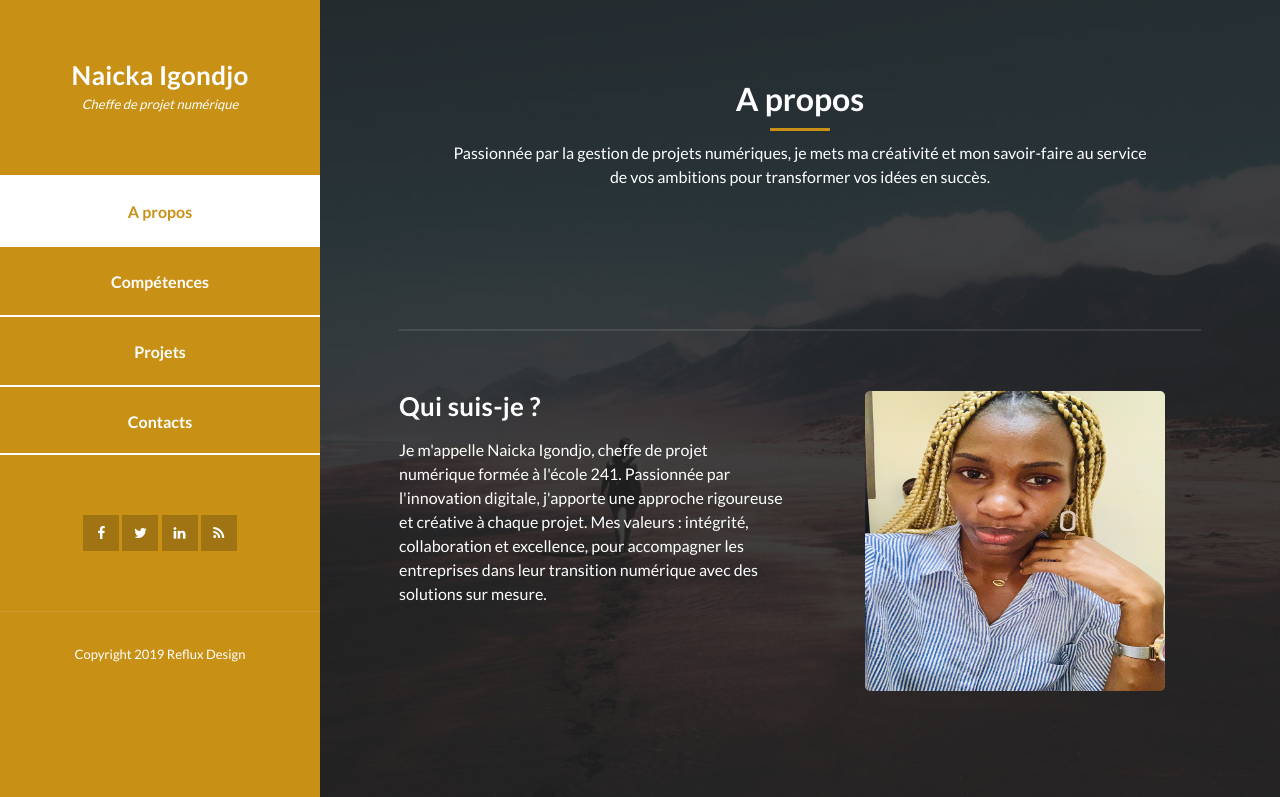
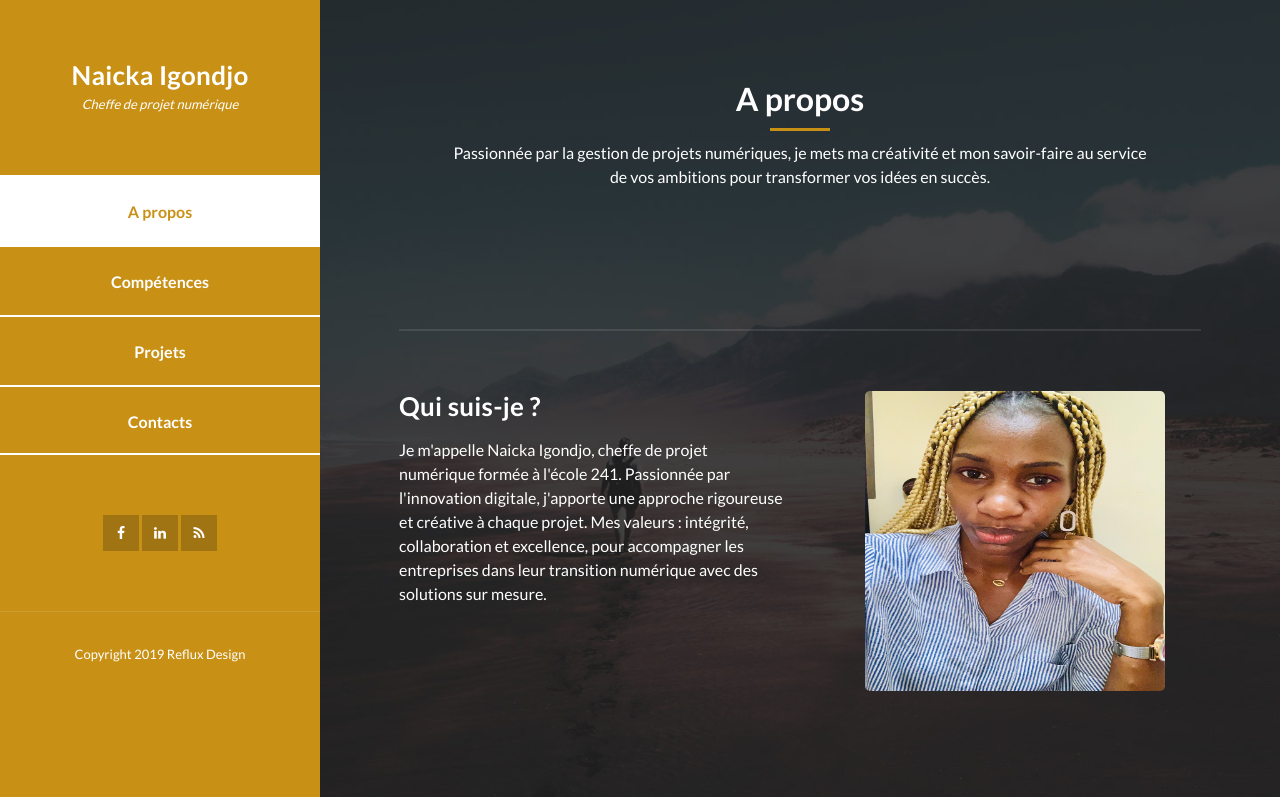
Before and after one commit to Tham321/PORTFOLIO, a plain HTML site: page index.html in a window 1280 px wide. Shown: the top 797 px of the page. Drawn offline with Linux system fonts and the light colour scheme.

Commit message:
Add files via upload

```diff
--- a/index.html
+++ b/index.html
@@ -13,7 +13,7 @@
       rel="stylesheet"
     />
 
-    <title>Reflux HTML CSS Template</title>
+    <title>Le portfolio de Naicka</title>
 <!--
 Reflux Template
 https://templatemo.com/tm-531-reflux
@@ -53,15 +53,12 @@ https://templatemo.com/tm-531-reflux
             <div class="social-network">
               <ul class="soial-icons">
                 <li>
-                  <a href="https://fb.com/templatemo"
+                  <a href="https://www.facebook.com/profile.php?id=61560033583851&mibextid=ZbWKwL"
                     ><i class="fa fa-facebook"></i
                   ></a>
                 </li>
                 <li>
-                  <a href="#"><i class="fa fa-twitter"></i></a>
-                </li>
-                <li>
-                  <a href="#"><i class="fa fa-linkedin"></i></a>
+                  <a href="https://www.linkedin.com/in/jerrysia-odjili-23417a309?utm_source=share&utm_campaign=share_via&utm_content=profile&utm_medium=android_app"><i class="fa fa-linkedin"></i></a>
                 </li>
                 <li>
                   <a href="#"><i class="fa fa-rss"></i></a>
```
